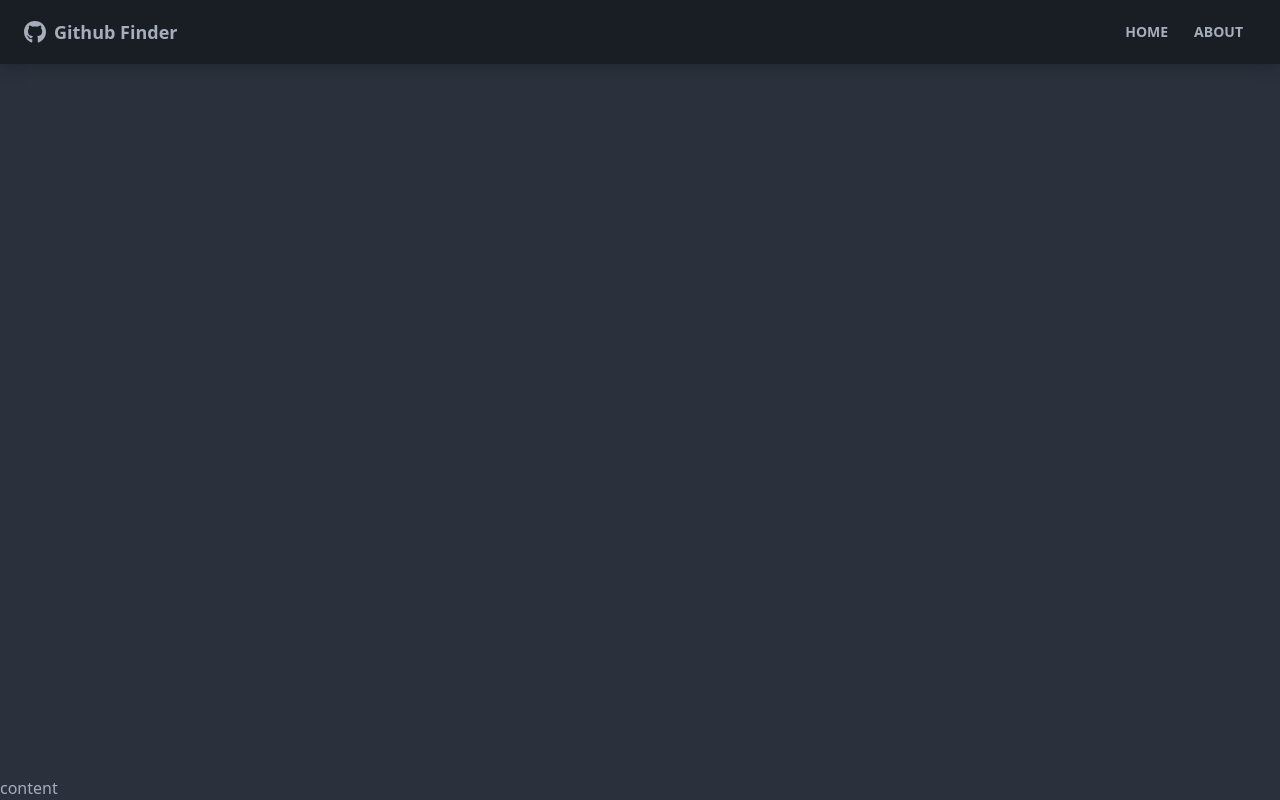
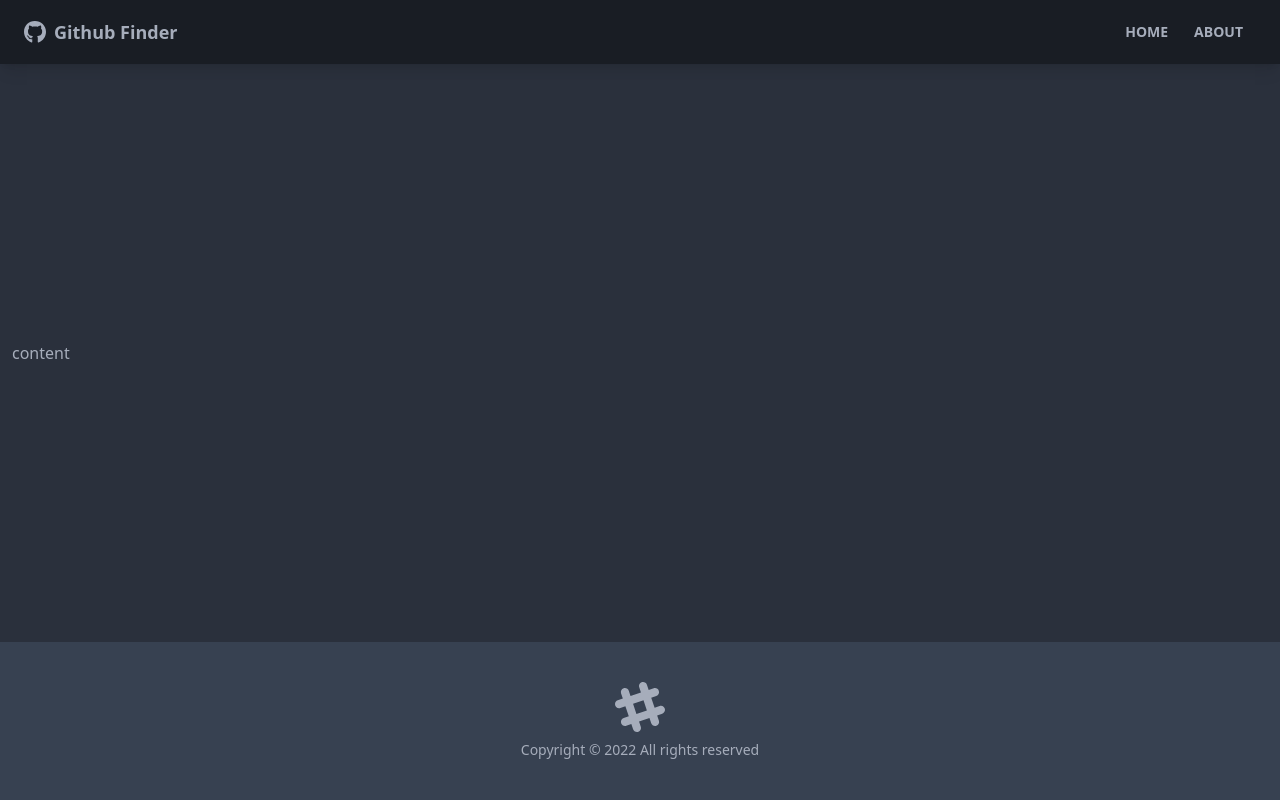
Before and after one commit to ILopatenko/react-front-to-back-22, a React (Create React App) app in the folder github-finder/: page / in a window 1280 px wide. Built offline with nearby package versions, Linux system fonts and the light colour scheme.

Commit message:
CH8 L4
Footer

```diff
--- a/github-finder/src/App.jsx
+++ b/github-finder/src/App.jsx
@@ -1,11 +1,13 @@
 import { BrowserRouter as Router, Route } from 'react-router-dom';
 import Navbar from './components/layout/Navbar';
+import Footer from './components/layout/Footer';
 const App = () => {
    return (
       <Router>
          <div className='flex flex-col justify-between h-screen'>
             <Navbar />
-            <main>content</main>
+            <main className='container mx-auto px-3 pb-12'>content</main>
+            <Footer />
          </div>
       </Router>
    );
--- /dev/null
+++ b/github-finder/src/components/layout/Footer.jsx
@@ -0,0 +1,23 @@
+const Footer = props => {
+   const footerYear = new Date().getFullYear();
+   return (
+      <footer className='footer p-10 bg-gray-700 text-ptrimary-content footer-center'>
+         <div>
+            <svg
+               width='50'
+               height='50'
+               viewBox='0 0 24 24'
+               xmlns='http://www.w3.org/2000/svg'
+               fillRule='evenodd'
+               clipRule='evenodd'
+               className='inline-block fill-current'
+            >
+               <path d='M22.672 15.226l-2.432.811.841 2.515c.33 1.019-.209 2.127-1.23 2.456-1.15.325-2.148-.321-2.463-1.226l-.84-2.518-5.013 1.677.84 2.517c.391 1.203-.434 2.542-1.831 2.542-.88 0-1.601-.564-1.86-1.314l-.842-2.516-2.431.809c-1.135.328-2.145-.317-2.463-1.229-.329-1.018.211-2.127 1.231-2.456l2.432-.809-1.621-4.823-2.432.808c-1.355.384-2.558-.59-2.558-1.839 0-.817.509-1.582 1.327-1.846l2.433-.809-.842-2.515c-.33-1.02.211-2.129 1.232-2.458 1.02-.329 2.13.209 2.461 1.229l.842 2.515 5.011-1.677-.839-2.517c-.403-1.238.484-2.553 1.843-2.553.819 0 1.585.509 1.85 1.326l.841 2.517 2.431-.81c1.02-.33 2.131.211 2.461 1.229.332 1.018-.21 2.126-1.23 2.456l-2.433.809 1.622 4.823 2.433-.809c1.242-.401 2.557.484 2.557 1.838 0 .819-.51 1.583-1.328 1.847m-8.992-6.428l-5.01 1.675 1.619 4.828 5.011-1.674-1.62-4.829z'></path>
+            </svg>
+            <p>Copyright &copy; {footerYear} All rights reserved</p>
+         </div>
+      </footer>
+   );
+};
+
+export default Footer;
```
Also changed, not shown: 2 other files (tests, documents, lock files or other folders).
